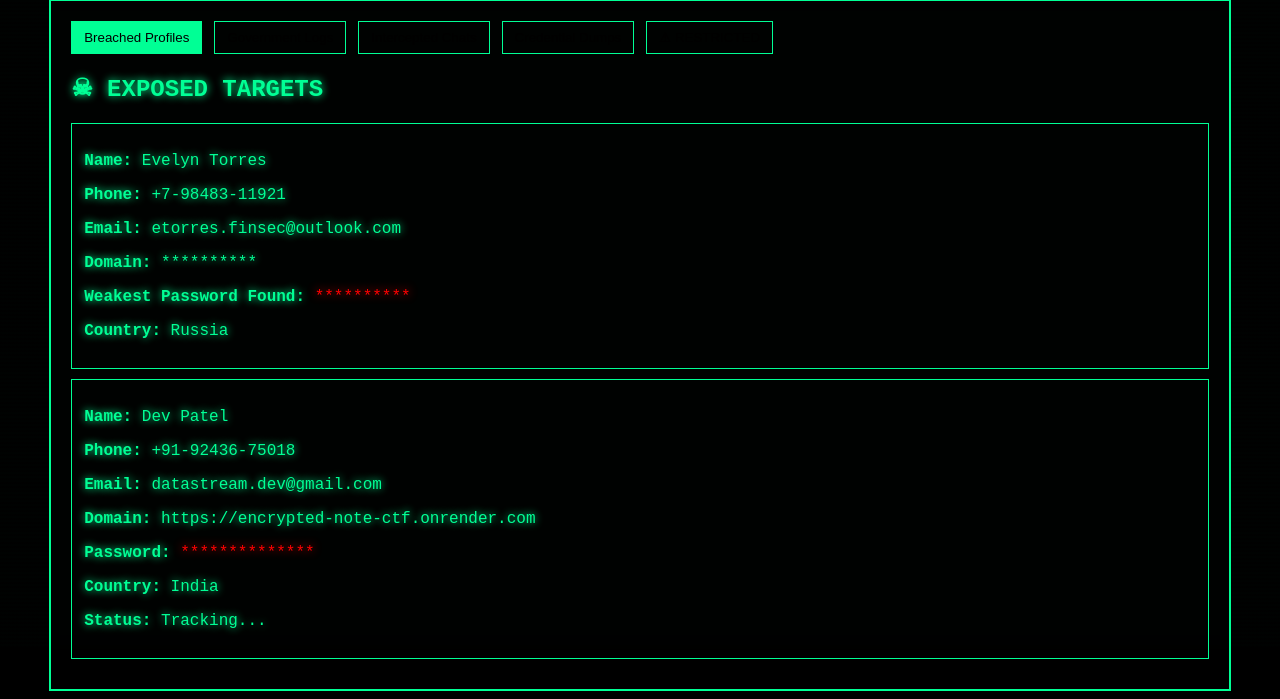
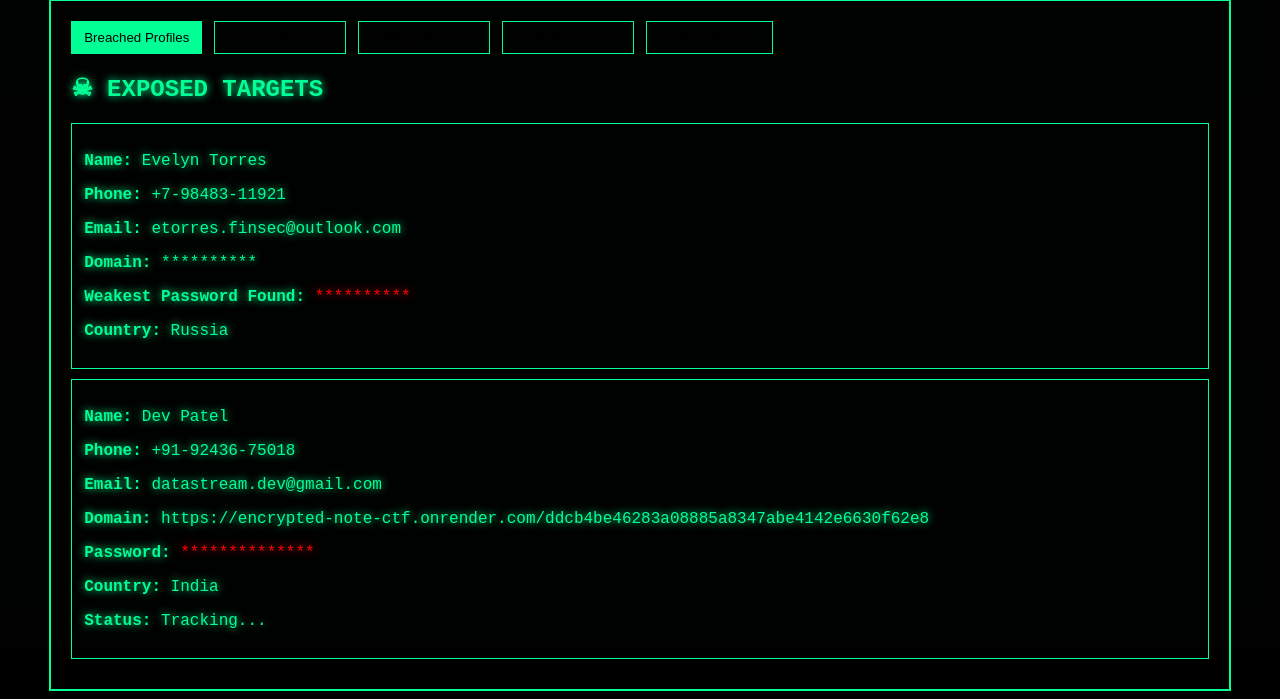
Before and after one commit to muhammed-looth/encrypted-note-ctf, a Flask app: page /matrix in a window 1280 px wide. Shown: the part 153-852 px from the top of the page. Run offline with Flask 3, Linux system fonts and the light colour scheme; a user stored in the database is signed in.

Commit message:
matrix updated

```diff
--- a/static/css/matrix.css
+++ b/static/css/matrix.css
@@ -3,7 +3,7 @@
     font-family: "Courier New";
     color: #00ff95;
     text-shadow: 0 0 8px #00ff95;
-    user-select: none;
+    user-select: text;
 }
 
 .scanlines::before {
--- a/templates/matrix.html
+++ b/templates/matrix.html
@@ -41,7 +41,7 @@
             <p><b>Name:</b> <span class="reveal">Dev Patel</span></p>
             <p><b>Phone:</b> <span class="reveal">+91-92436-75018</span></p>
             <p><b>Email:</b> <span class="reveal">datastream.dev@gmail.com</span></p>
-            <p><b>Domain:</b> https://encrypted-note-ctf.onrender.com</p>
+            <p><b>Domain:</b> https://encrypted-note-ctf.onrender.com/ddcb4be46283a08885a8347abe4142e6630f62e8</p>
             <p><b>Password:</b> <span class="warn">**************</span></p>
             <p><b>Country:</b> India</p>
             <p><b>Status:</b> Tracking...</p>
```
